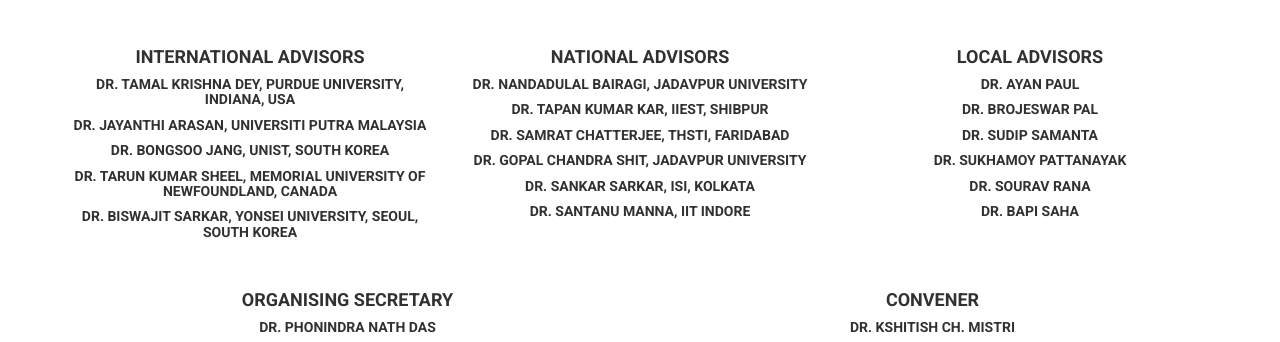
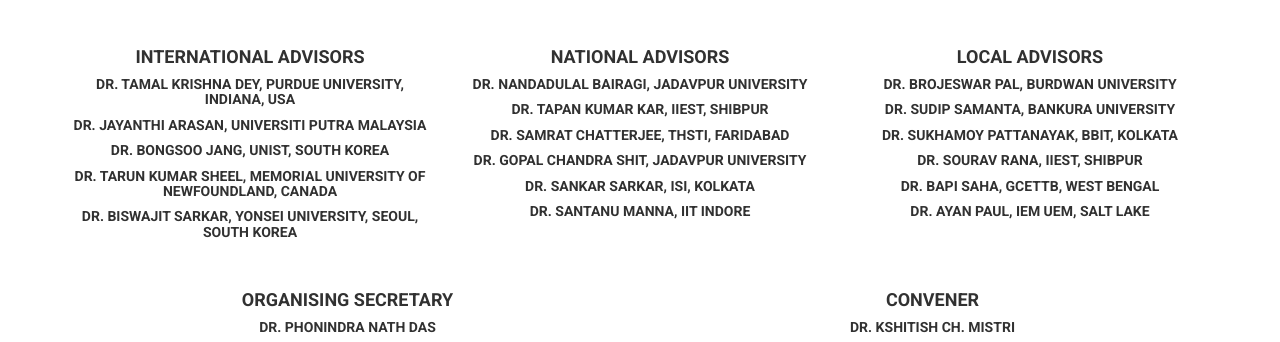
Before and after one commit to icamsa/icamsa.github.io, a website: page index.html in a window 1280 px wide. Shown: the part 3855-4197 px from the top of the page. Drawn offline with Linux system fonts and the light colour scheme; files whose address does not match are found by name.

Commit message:
Update index.html

```diff
--- a/index.html
+++ b/index.html
@@ -393,12 +393,13 @@
 
                         <h4>Local Advisors</h4>
 
-                        <h5>Dr. Ayan Paul</h5>
-                        <h5>Dr. Brojeswar Pal</h5>
-                        <h5>Dr. Sudip Samanta</h5>
-                        <h5>Dr. Sukhamoy Pattanayak</h5>
-                        <h5>Dr. Sourav Rana</h5>
-                        <h5>Dr. Bapi Saha</h5>
+                        <h5>Dr. Brojeswar Pal, Burdwan University</h5>
+                        <h5>Dr. Sudip Samanta, Bankura University</h5>
+                        <h5>Dr. Sukhamoy Pattanayak, BBIT, Kolkata</h5>
+                        <h5>Dr. Sourav Rana, IIEST, Shibpur</h5>
+                        <h5>Dr. Bapi Saha, GCETTB, West Bengal</h5>
+                        <h5>Dr. Ayan Paul, IEM UEM, Salt Lake</h5>
+
 
                     </div>
                 </div>
```
